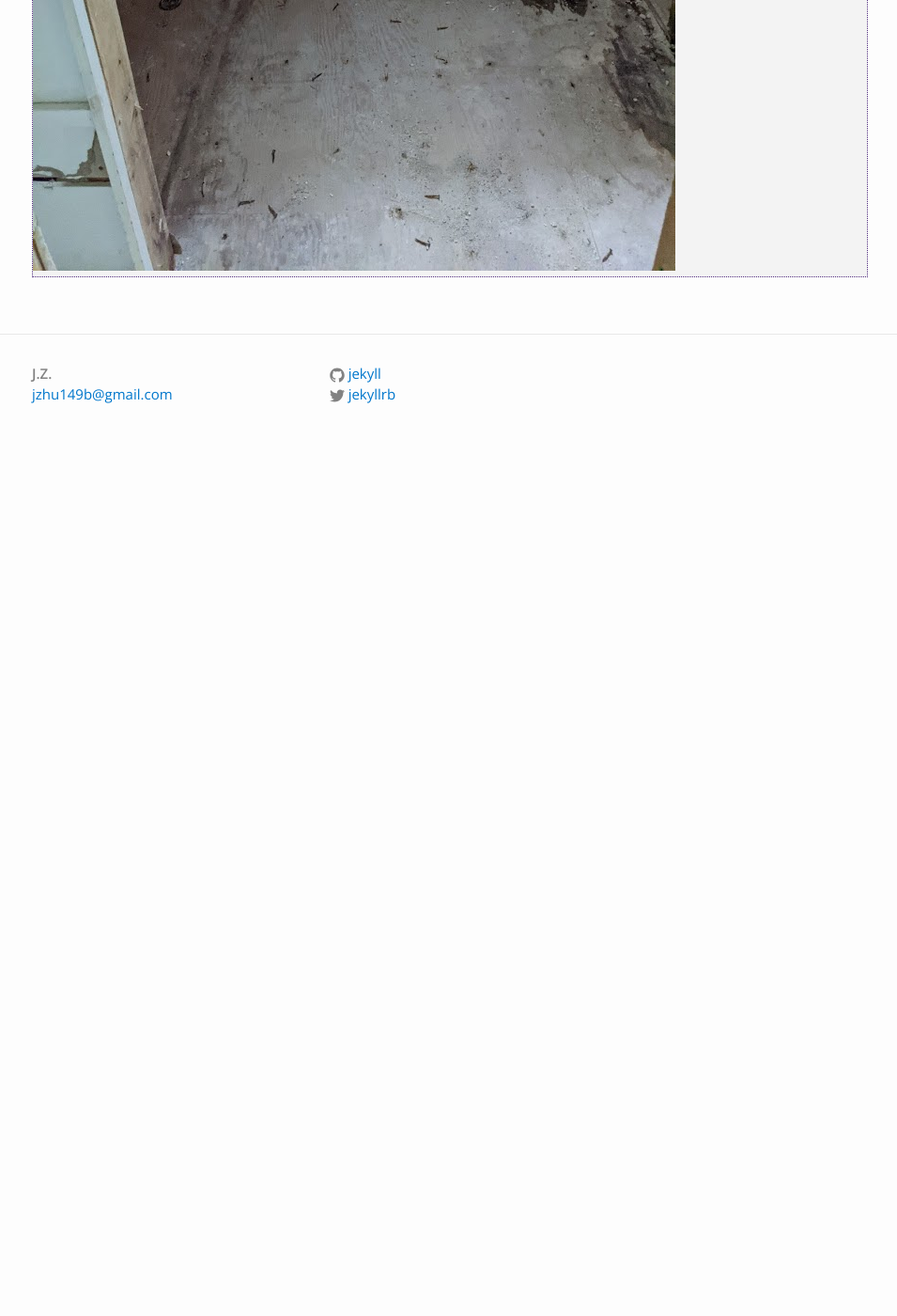
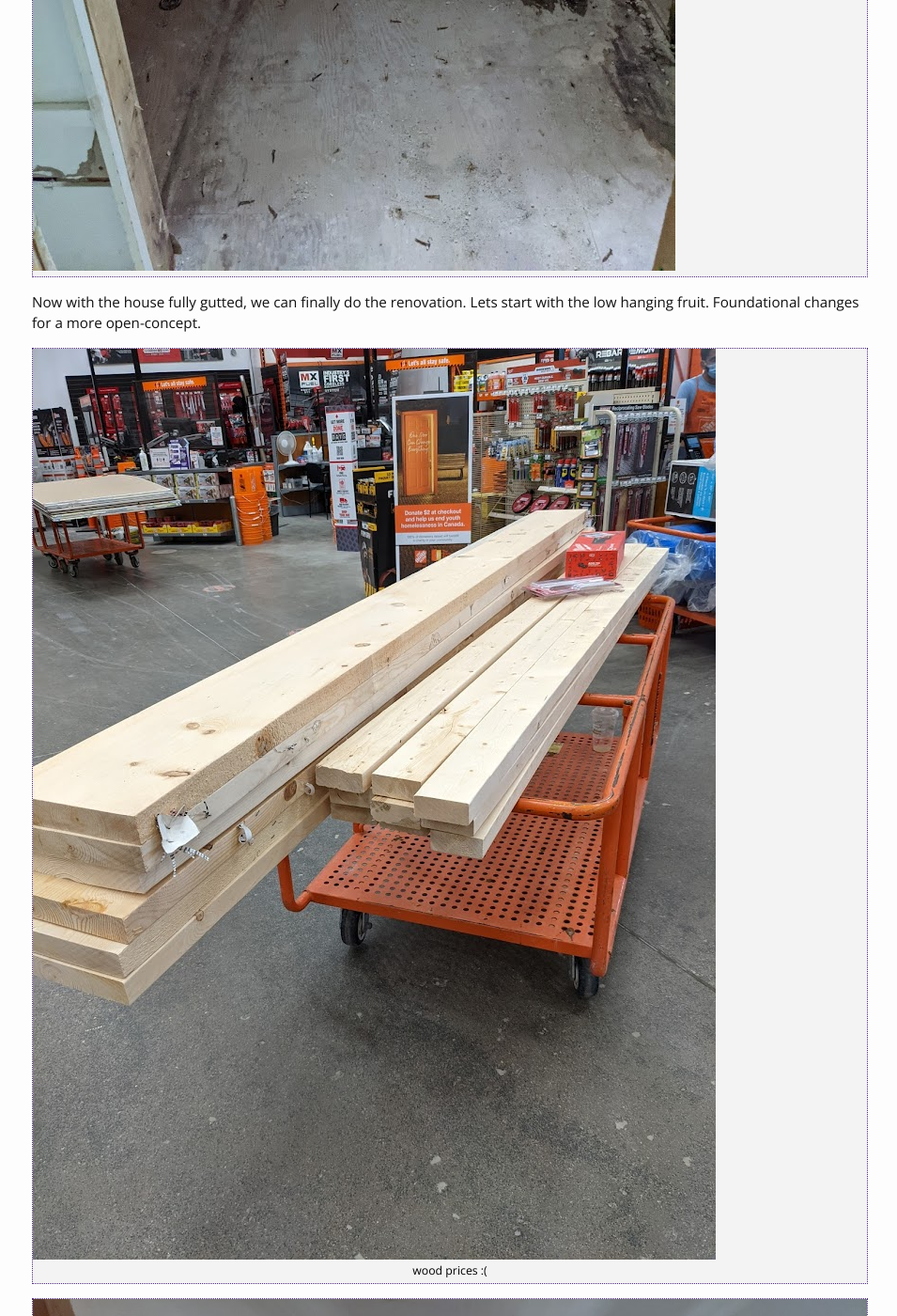
Before and after one commit to Zjtep/Zjtep.github.io, a Jekyll site: the page built from _posts/2021-01-10-house_reno.markdown, in a window 1280 px wide and 1400 px high, scrolled down 30348 px. Shown: the whole window at 94% size, without its empty margins (161-1116 px from the left). Built offline with Jekyll 4.4.1, drawn with Linux system fonts in a browser that asks for light colours; before the commit the page ends 30839 px from its top, so only the background shows below that; some of the changed text lies outside the part shown.

Commit message:
added remove cartport/open concept

```diff
--- a/_posts/2021-01-10-house_reno.markdown
+++ b/_posts/2021-01-10-house_reno.markdown
@@ -88,3 +88,17 @@
 {% include image.html url="/images/house_36.jpg" caption="" width=900 align="center" %}
 
 {% include image.html url="/images/house_38.jpg" caption="" width=900 align="center" %}
+
+Now with the house fully gutted, we can finally do the renovation. Lets start with the low hanging fruit. Foundational changes for a more open-concept.
+
+{% include image.html url="/images/house_39.jpg" caption="wood prices :(" width=900 align="center" %}
+
+{% include image.html url="/images/house_40.jpg" caption="" width=900 align="center" %}
+
+Remove the ugly car port.
+
+{% include image.html url="/images/house_01.JPG" caption="" width=900 align="center" %}
+
+{% include image.html url="/images/house_42.jpg" caption="" width=900 align="center" %}
+
+{% include image.html url="/images/house_42.jpg" caption="" width=900 align="center" %}
```
Also changed, not shown: images/house_39.jpg (added), images/house_40.jpg (added), images/house_41.jpg (added), images/house_42.jpg (added), images/house_43.jpg (added), images/house_44.jpg (added), images/house_45.jpg (added), images/house_46.jpg (added), images/house_47.jpg (added).
